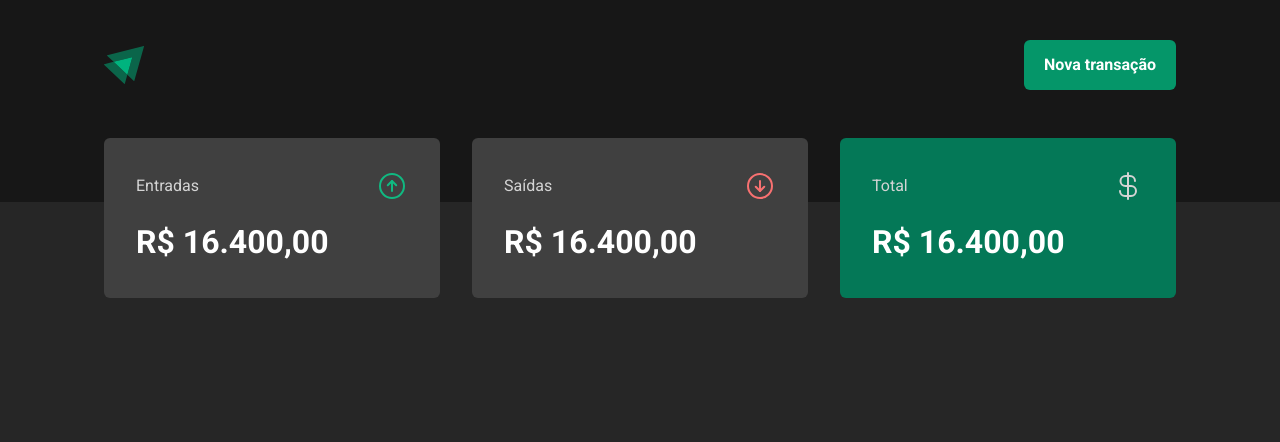
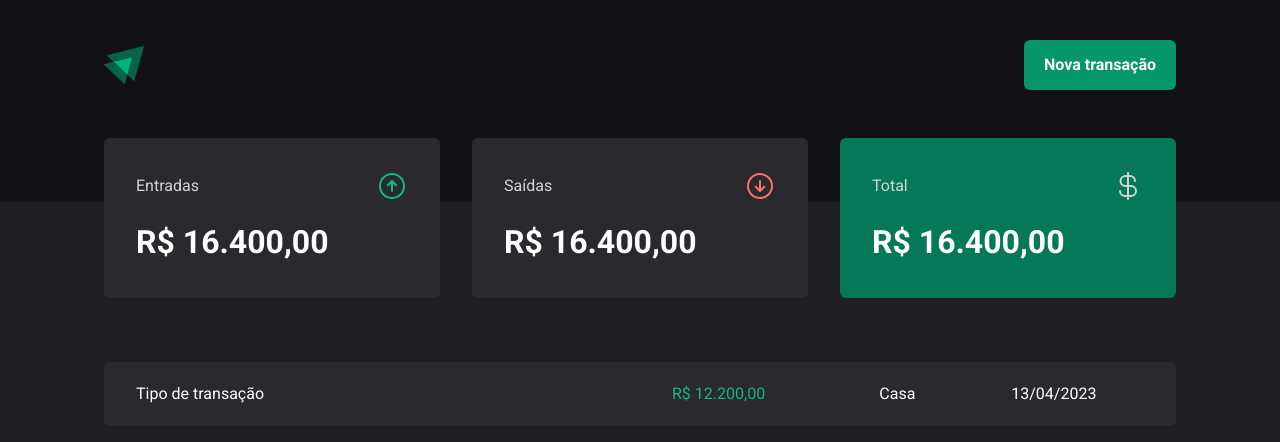
Before and after one commit to ignite-bootcamp/ignite-money, a React (Vite) app: page / in a window 1280 px wide. Shown: the top 442 px of the page. Built offline with nearby package versions, Linux system fonts and the light colour scheme.

Commit message:
transactions table

```diff
--- a/package.json
+++ b/package.json
@@ -9,6 +9,7 @@
     "preview": "vite preview"
   },
   "dependencies": {
+    "classnames": "^2.3.2",
     "phosphor-react": "^1.4.1",
     "react": "^18.2.0",
     "react-dom": "^18.2.0"
--- a/src/pages/Transactions.tsx
+++ b/src/pages/Transactions.tsx
@@ -1,3 +1,4 @@
+import classNames from 'classnames'
 import { Header } from '../components/Header'
 import { Summary } from '../components/Summary'
 
@@ -6,6 +7,33 @@ export function Transactions() {
     <div>
       <Header />
       <Summary />
+
+      <main className="mx-auto max-w-[1120px] w-full px-6 mt-16">
+        <table className="w-full mt-6">
+          <tbody>
+            <tr>
+              <td
+                className="py-5 px-8 bg-neutral-700 rounded-tl-md rounded-bl-md"
+                width="50%"
+              >
+                Tipo de transação
+              </td>
+              <td
+                className={classNames('py-5 px-8 bg-neutral-700', {
+                  'text-emerald-500': true,
+                  'text-red-400': false,
+                })}
+              >
+                R$ 12.200,00
+              </td>
+              <td className="py-5 px-8 bg-neutral-700">Casa</td>
+              <td className="py-5 px-8 bg-neutral-700 rounded-tr-md rounded-br-md">
+                13/04/2023
+              </td>
+            </tr>
+          </tbody>
+        </table>
+      </main>
     </div>
   )
 }
--- a/tailwind.config.cjs
+++ b/tailwind.config.cjs
@@ -5,6 +5,13 @@ module.exports = {
   content: ['./index.html', './src/**/*.{js,ts,jsx,tsx}'],
   theme: {
     extend: {
+      colors: {
+        neutral: {
+          700: '#29292E',
+          800: '#202024',
+          900: '#121214',
+        },
+      },
       fontFamily: {
         sans: ['Roboto', ...defaultTheme.fontFamily.sans],
       },
```
Also changed, not shown: 1 other file (tests, documents, lock files or other folders).
